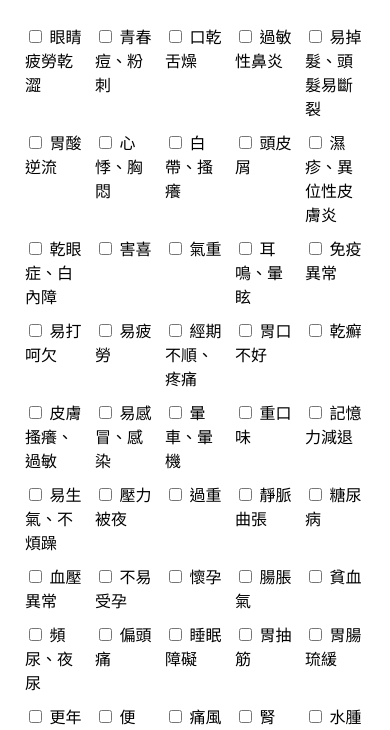
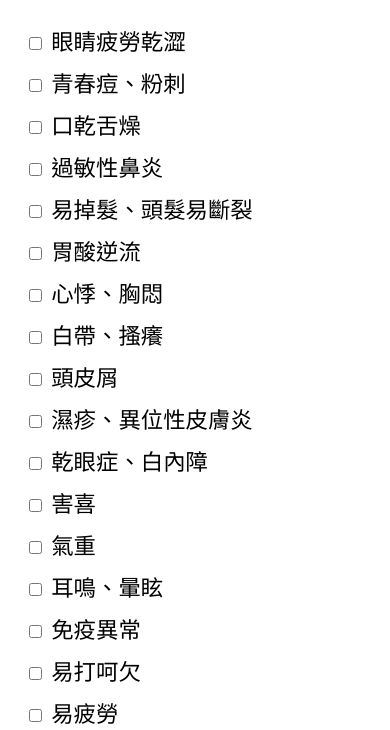
Before and after one commit to zbobo/EasyHealthCheck, a plain HTML site: page index.html in a window 390 px wide. Shown: the part 70-800 px from the top of the page. Drawn offline with Linux system fonts and the light colour scheme.

Commit message:
Update index.html

```diff
--- a/index.html
+++ b/index.html
@@ -2,6 +2,7 @@
 <html lang="zh-Hant">
 <head>
 <meta charset="UTF-8">
+<meta name="viewport" content="width=device-width, initial-scale=1.0">
 <title>症狀統計表</title>
 <style>
   body { font-family: Arial, sans-serif; margin: 20px; }
@@ -9,7 +10,14 @@
   th, td { border: 1px solid #ccc; padding: 8px; text-align: center; vertical-align: middle; }
   th { background-color: #f2f2f2; }
   .checkbox-group { display: flex; flex-wrap: wrap; }
-  .checkbox-item { width: 20%; box-sizing: border-box; padding: 5px; text-align: left; }
+  .checkbox-item { width: 20%; box-sizing: border-box; padding: 5px; text-align: left; font-size: 1rem; }
+
+  @media (max-width: 768px) {
+    .checkbox-item { width: 50%; font-size: 1.2rem; }
+  }
+  @media (max-width: 480px) {
+    .checkbox-item { width: 100%; font-size: 1.4rem; }
+  }
 </style>
 </head>
 <body>
```
